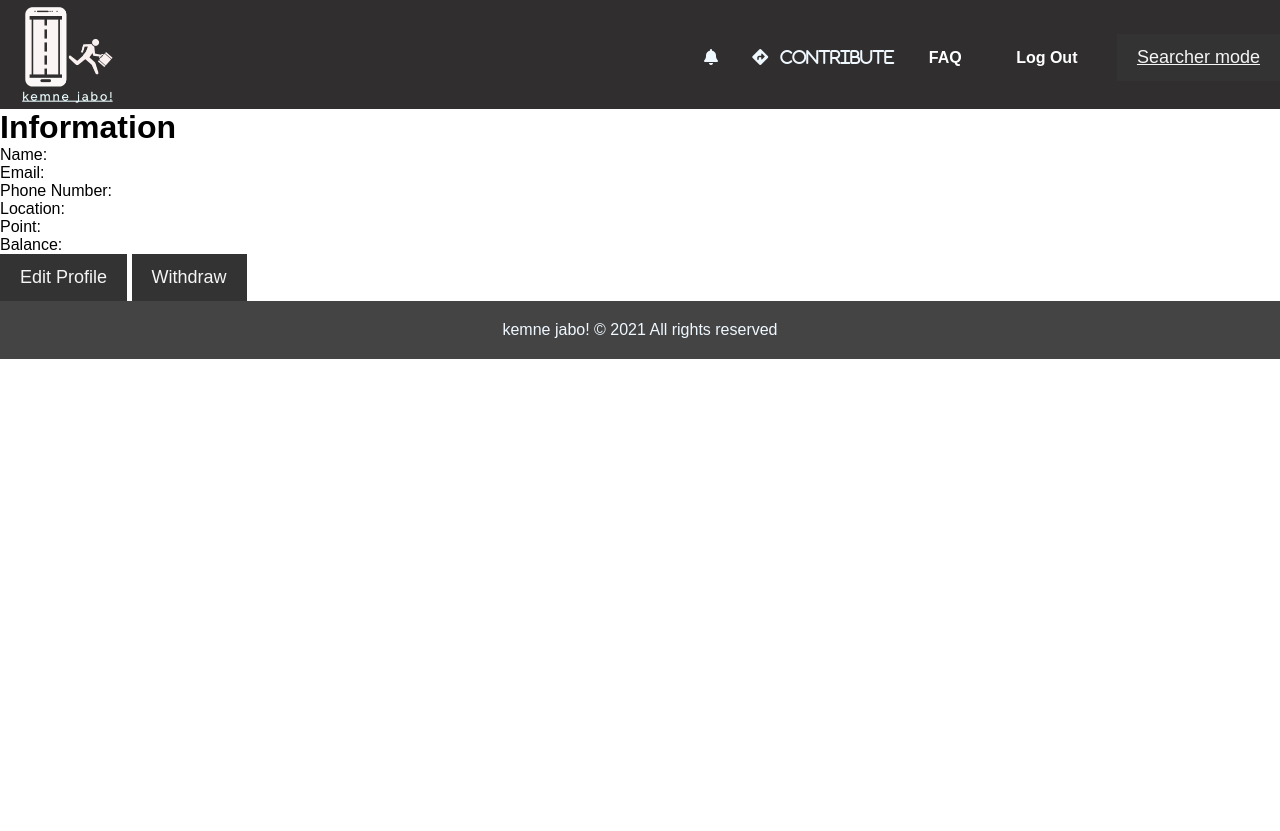
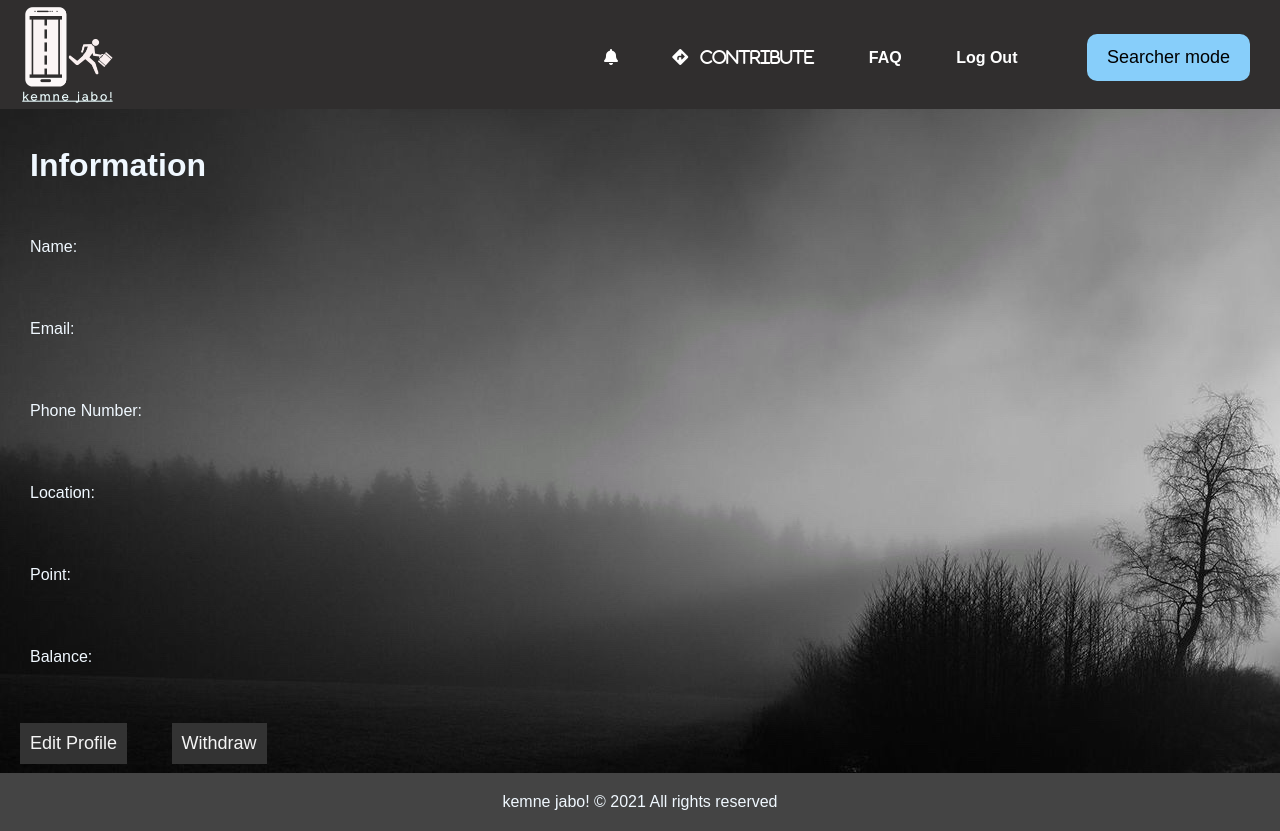
Before and after one commit to ffdrko/Kemne-jabo, a plain HTML site: page guides.html in a window 1280 px wide. Before the commit the page ends 800 px from the top, so only its background shows below. Drawn offline with Linux system fonts and the light colour scheme.

Commit message:
Updated css file, login page, added new images

```diff
--- a/style.css
+++ b/style.css
@@ -40,7 +40,7 @@
     display: inline;
     margin: 0 15px;
 }
-.navbar ul li a
+.navbar ul li a, .navbar ul li i
 {
     text-decoration: none;
     color: rgb(255, 255, 255);
@@ -115,6 +115,11 @@
 
 .navbar a.current {
     color: rgb(88, 107, 158);
+}
+
+.navbar i:hover {
+    color:rgb(201, 110, 110);
+    cursor: pointer;
 }
 
 #main-footer {
@@ -235,7 +240,7 @@ border-color: #90a9ce;
     text-decoration: none;
 }
 
-.lobox a:hover {
+#fgpw:hover {
     color: rgb(201, 110, 110);
 }
 
@@ -309,3 +314,40 @@ border-color: #90a9ce;
     background-position:center;
     position: relative;
 }
+
+#mode {
+    border-radius: 10px;
+    background-color: lightskyblue;
+    color: black;
+    margin-left: 30px;
+    margin-right: 30px;
+    text-decoration: none;
+}
+
+#mode:hover {
+    color: #333333;
+    background: rgb(201, 110, 110);
+}
+
+#profile {
+    line-height: 2em;
+    background-image: url(/image14.jpeg);
+    width: 100%;
+    height: 83vh;
+    color: aliceblue;
+}
+
+#profile h1 {
+    padding: 20px 30px;
+    padding-top: 40px;
+}
+
+#profile p {
+    margin: 10px;
+    padding: 20px;
+}
+
+#profile button {
+    margin: 20px;
+    padding: 10px;
+}
```
Also changed, not shown: login.html (+4 -3 lines), image13.jpg (added), image14.jpeg (added).
